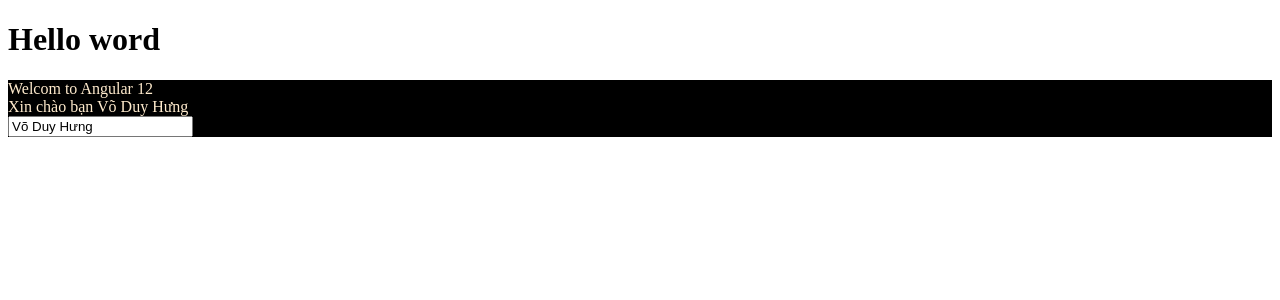
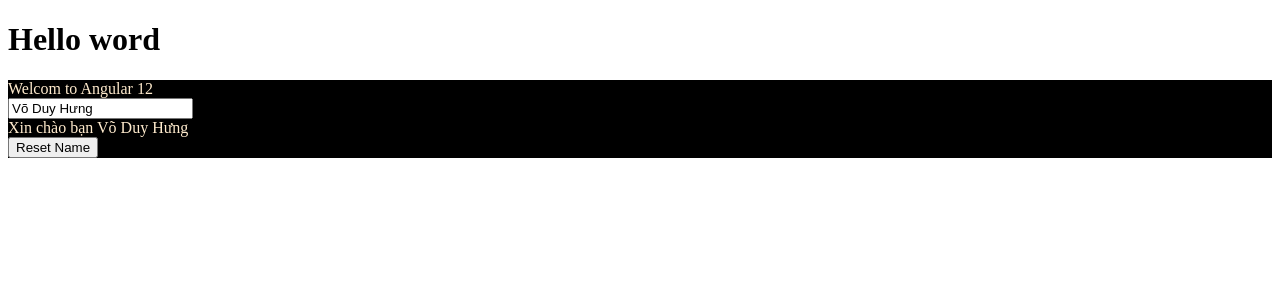
Before and after one commit to hungvdtvh/MyAppAngular, an Angular app: page / in a window 1280 px wide. Shown: the top 300 px of the page. Built offline with nearby package versions, Linux system fonts and the light colour scheme.

Commit message:
ng-Model

```diff
--- a/src/app/app.module.ts
+++ b/src/app/app.module.ts
@@ -1,6 +1,6 @@
 import { NgModule } from '@angular/core';
 import { BrowserModule } from '@angular/platform-browser';
-
+import { FormsModule } from '@angular/forms';
 import { AppRoutingModule } from './app-routing.module';
 import { AppComponent } from './app.component';
 import { HomeComponent } from './home/home.component';
@@ -12,7 +12,8 @@ import { HomeComponent } from './home/home.component';
   ],
   imports: [
     BrowserModule,
-    AppRoutingModule
+    AppRoutingModule,
+    FormsModule
   ],
   providers: [],
   bootstrap: [AppComponent]
--- a/src/app/home/home.component.html
+++ b/src/app/home/home.component.html
@@ -1,5 +1,6 @@
 <div class="tvh">
   <div>Welcom to Angular 12</div>
+  <input [(ngModel)]="name" />
   <div>Xin chào bạn {{ name }}</div>
-  <input [value]="name" />
+  <button type="button" (click)="ResetName()">Reset Name</button>
 </div>
--- a/src/app/home/home.component.ts
+++ b/src/app/home/home.component.ts
@@ -12,5 +12,8 @@ export class HomeComponent implements OnInit {
 
   ngOnInit(): void {
   }
+  public ResetName(){
+    this.name="";
+  }
 
 }
```
